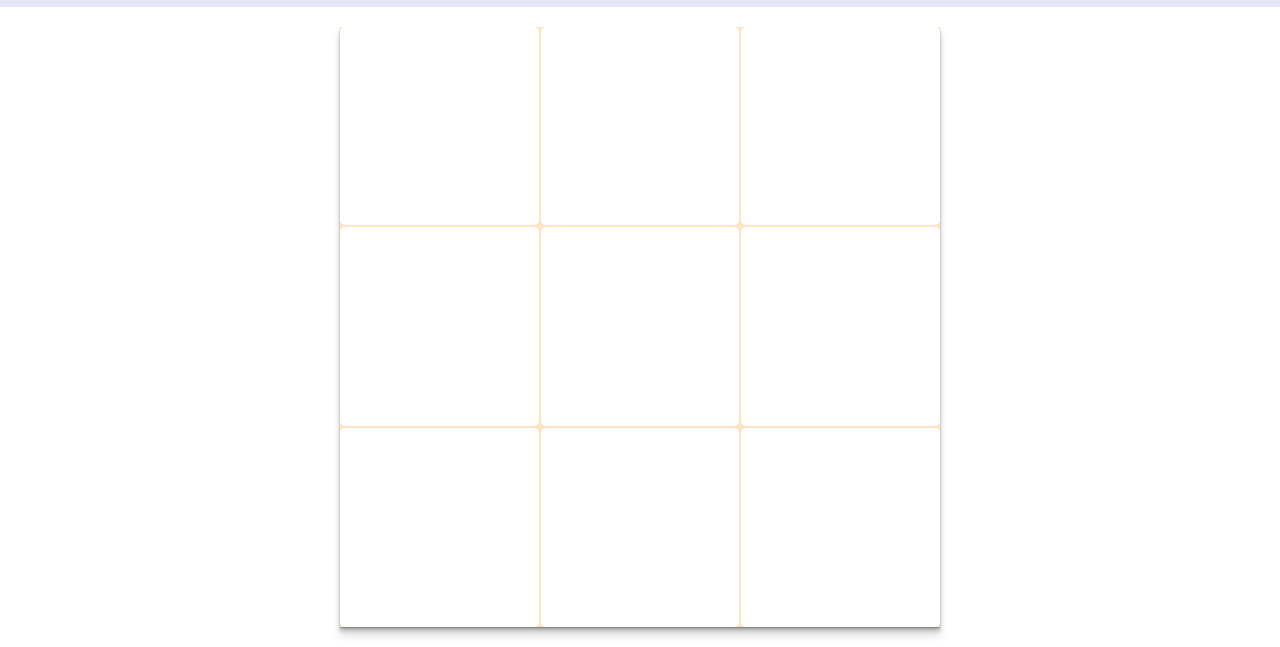
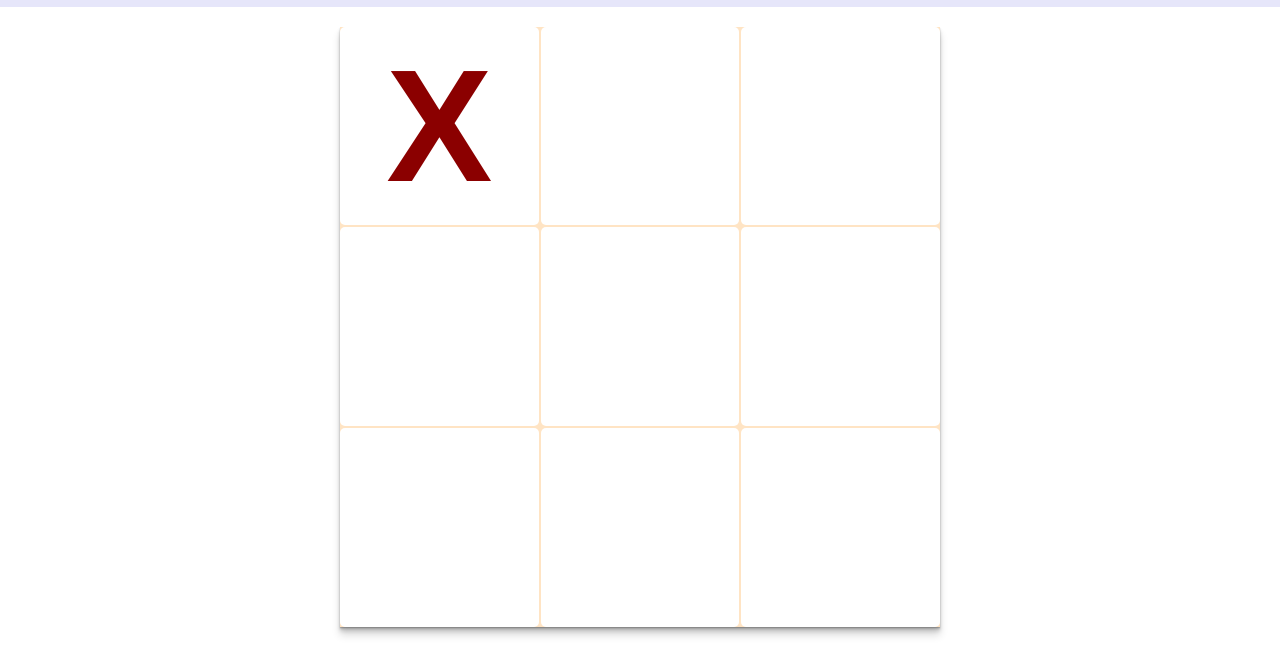
Before and after one commit to darizae/tic-tac-toe, a website: page index.html in a window 1280 px wide. Shown: the part 190-837 px from the top of the page. Drawn offline with Linux system fonts and the light colour scheme.

Commit message:
Add spot marking view

```diff
--- a/index.html
+++ b/index.html
@@ -24,15 +24,15 @@
         </div>
         <div id="game" class="flex-centered">
             <div id="game-board">
-                <div class="spot"></div>
-                <div class="spot"></div>
-                <div class="spot"></div>
-                <div class="spot"></div>
-                <div class="spot"></div>
-                <div class="spot"></div>
-                <div class="spot"></div>
-                <div class="spot"></div>
-                <div class="spot"></div>
+                <div class="spot" data-number="1"></div>
+                <div class="spot" data-number="2"></div>
+                <div class="spot" data-number="3"></div>
+                <div class="spot" data-number="4"></div>
+                <div class="spot" data-number="5"></div>
+                <div class="spot" data-number="6"></div>
+                <div class="spot" data-number="7"></div>
+                <div class="spot" data-number="8"></div>
+                <div class="spot" data-number="9"></div>
             </div>
         </div>
     </div>
--- a/public/index.js
+++ b/public/index.js
@@ -76,3 +76,52 @@ function addConfigChoiceButtons() {
   configChoiceDiv.appendChild(againstPlayerBtn);
   configChoiceDiv.appendChild(againstMachineBtn);
 }
+
+function createMarkSpan(parentDiv, mark) {
+  const parentDivWidth = parentDiv.offsetWidth;
+  const parentDivHeight = parentDiv.offsetHeight;
+  const fontSize = Math.min(parentDivWidth, parentDivHeight) * 0.8;
+
+  const span = document.createElement('span');
+  span.textContent = mark;
+  span.classList.add('mark');
+  span.classList.add(`${mark.toLowerCase()}-mark`);
+  span.style.fontSize = `${fontSize}px`;
+
+  return span;
+}
+
+const Spot = (spotDiv) => {
+  const getSpotDiv = () => spotDiv;
+  let isChecked = false;
+
+  const mark = (text) => {
+    if (isChecked) return;
+    spotDiv.appendChild(createMarkSpan(spotDiv, text));
+    isChecked = true;
+  };
+
+  const markX = () => mark('X');
+
+  const markO = () => mark('O');
+
+  return {
+    getSpotDiv, isChecked, markX, markO,
+  };
+};
+
+function getSpotDivs() {
+  const spotDivs = Array.from(document.querySelectorAll('div.spot'));
+  const spots = [];
+
+  spotDivs.forEach((spotDiv) => {
+    spotDiv.classList.add('flex-centered');
+    const spot = Spot(spotDiv);
+    spots.push(spot);
+  });
+
+  return spots;
+}
+
+const spots = getSpotDivs();
+spots[0].markX();
--- a/public/style.css
+++ b/public/style.css
@@ -105,3 +105,18 @@ button:hover {
 #start-game:hover {
   background-color: darkgreen;
 }
+
+.mark {
+  font-family: "Arial", sans-serif;
+  font-weight: bold;
+}
+
+.x-mark {
+  color: darkred;
+}
+
+.o-mark {
+  font-family: "Arial", sans-serif;
+  font-weight: bold;
+  color: darkblue;
+}
```
